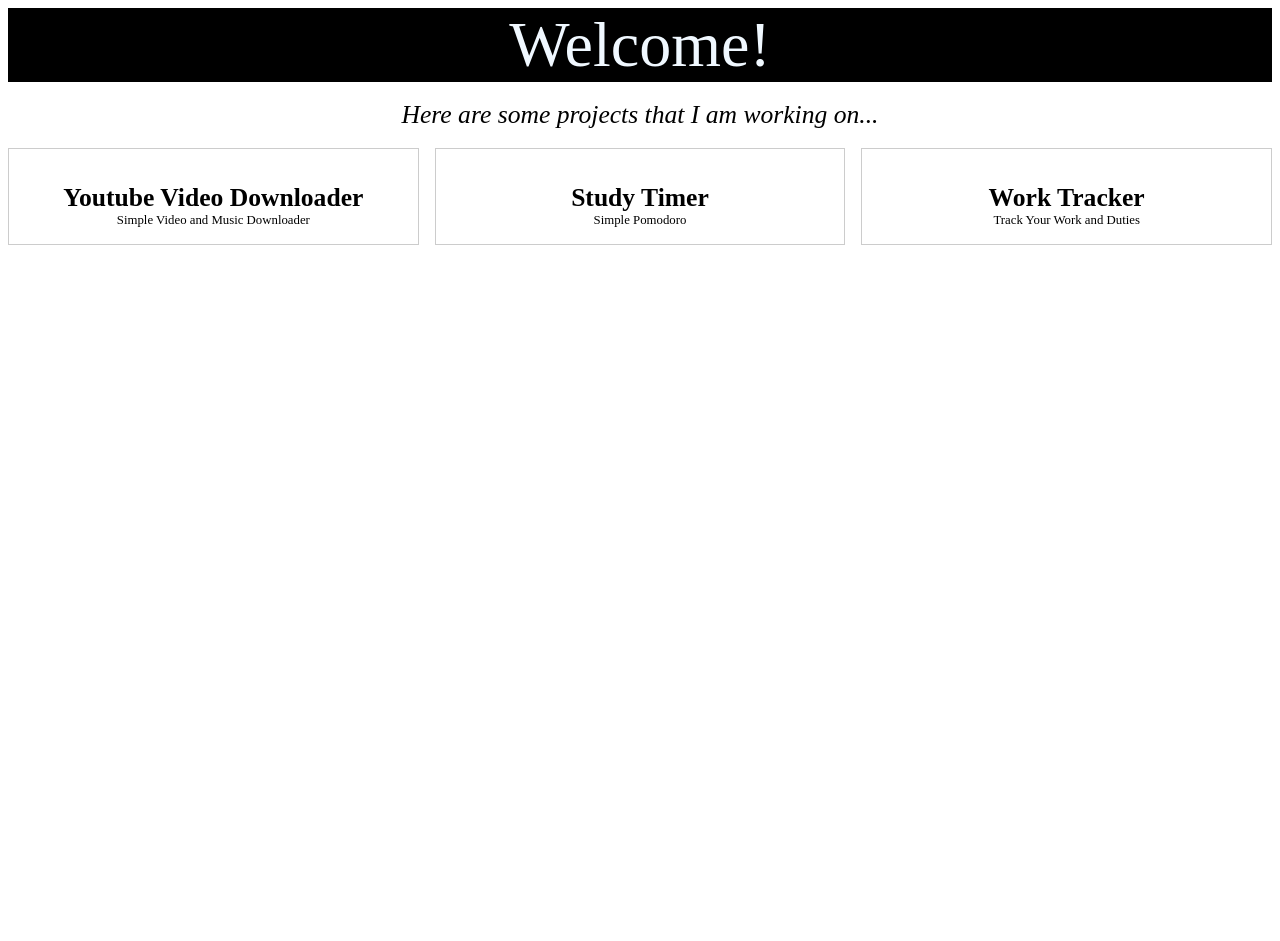
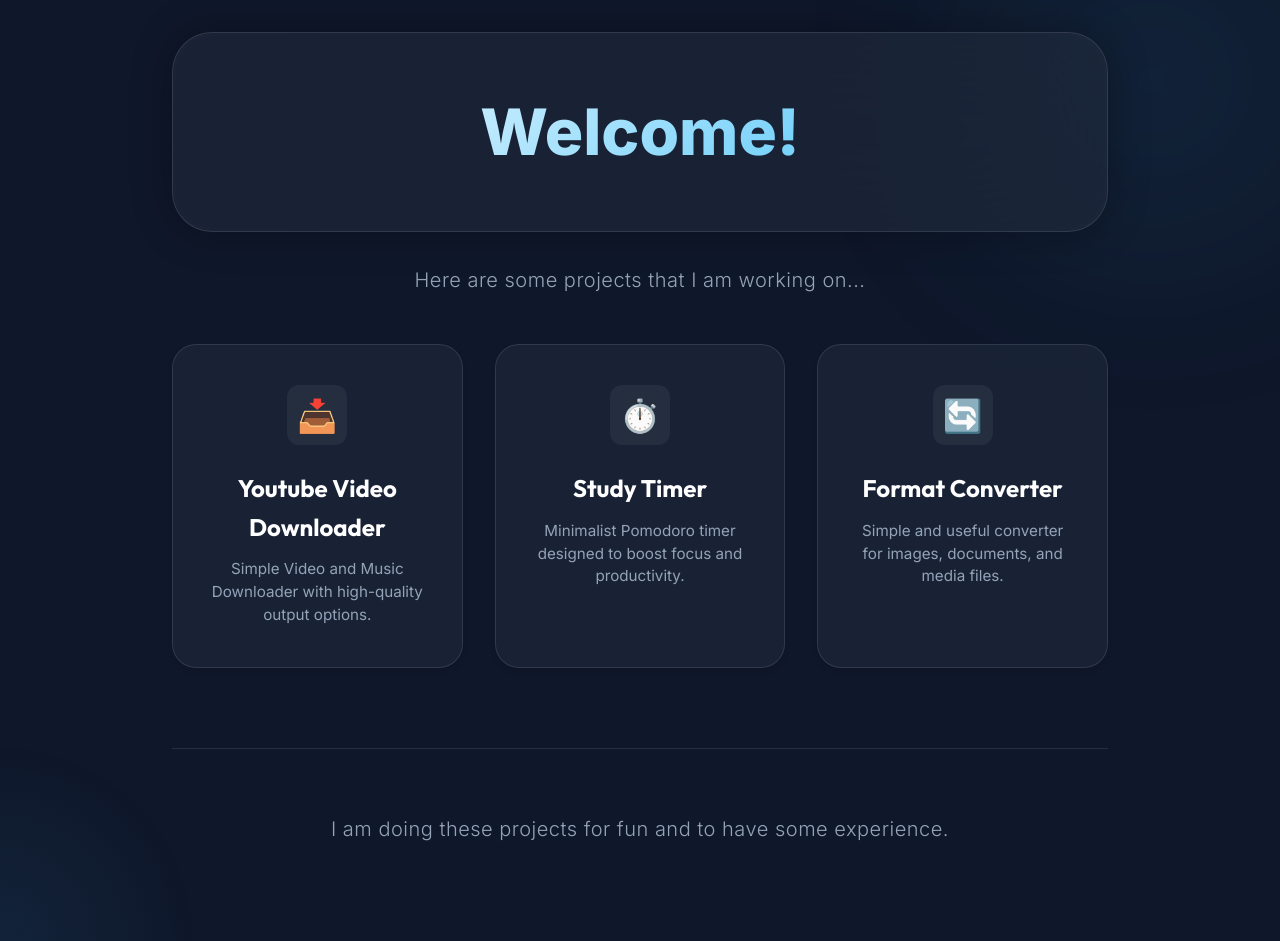
Before and after one commit to nuzkeser/nuzkeser.github.io, a plain HTML site: page index.html in a window 1280 px wide. Before the commit the page ends 800 px from the top, so only its background shows below. Drawn offline with Linux system fonts and the light colour scheme.

Commit message:
5th Commit (Big Update)

```diff
--- a/css/style.css
+++ b/css/style.css
@@ -1,34 +1,188 @@
+@import url('https://fonts.googleapis.com/css2?family=Inter:wght@300;400;600;800&family=Outfit:wght@300;500;700&display=swap');
+
+:root {
+    --bg-color: #0f172a;
+    --card-bg: rgba(30, 41, 59, 0.7);
+    --text-primary: #f8fafc;
+    --text-secondary: #94a3b8;
+    --accent-color: #38bdf8;
+    --accent-glow: rgba(56, 189, 248, 0.2);
+    --border-color: rgba(255, 255, 255, 0.1);
+    --font-heading: 'Outfit', sans-serif;
+    --font-body: 'Inter', sans-serif;
+}
+
+* {
+    margin: 0;
+    padding: 0;
+    box-sizing: border-box;
+}
+
+body {
+    background-color: var(--bg-color);
+    color: var(--text-primary);
+    font-family: var(--font-body);
+    line-height: 1.6;
+    overflow-x: hidden;
+    min-height: 100vh;
+}
+
+/* Background Decoration */
+body::before {
+    content: '';
+    position: fixed;
+    top: -10%;
+    right: -10%;
+    width: 40%;
+    height: 40%;
+    background: radial-gradient(circle at center, var(--accent-glow) 0%, transparent 70%);
+    z-index: -1;
+    filter: blur(100px);
+    animation: pulse 10s infinite alternate;
+}
+
+@keyframes pulse {
+    0% {
+        transform: scale(1);
+        opacity: 0.5;
+    }
+
+    100% {
+        transform: scale(1.2);
+        opacity: 0.8;
+    }
+}
+
+.cursor-glow {
+    position: fixed;
+    width: 400px;
+    height: 400px;
+    background: radial-gradient(circle, rgba(56, 189, 248, 0.08) 0%, transparent 70%);
+    border-radius: 50%;
+    pointer-events: none;
+    transform: translate(-50%, -50%);
+    z-index: -1;
+    transition: width 0.3s, height 0.3s;
+}
+
+.container {
+    max-width: 1000px;
+    margin: 0 auto;
+    padding: 2rem;
+}
+
 .titles {
-    font-size: 5vw;
+    background: var(--card-bg);
+    backdrop-filter: blur(80px);
+    border: 1px solid var(--border-color);
+    border-radius: 40px;
+    padding: 3rem 2rem;
+    position: relative;
     text-align: center;
-    color: aliceblue;
-    background-color: black;
+    box-shadow: 0 0 40px rgba(0, 0, 0, 0.3), inset 0 0 20px rgba(255, 255, 255, 0.02);
+}
+
+.titles h1 {
+    font-size: clamp(2.5rem, 8vw, 4rem);
+    font-weight: 800;
+    margin: 0;
+    background: linear-gradient(135deg, #fff 0%, var(--accent-color) 100%);
+    -webkit-background-clip: text;
+    background-clip: text;
+    -webkit-text-fill-color: transparent;
 }
 
 .little_titles {
-    font-size: 2vw;
+    font-size: clamp(1rem, 2.5vw, 1.25rem);
     text-align: center;
-    font-style: italic;
-    font-family: 'Times New Roman', Times, serif;
+    color: var(--text-secondary);
+    margin: 2rem 0;
+    font-weight: 300;
+    letter-spacing: 0.5px;
 }
 
 .projects {
     display: grid;
-    grid-template-columns: repeat(3, 1fr);
-    grid-gap: 1rem;
+    grid-template-columns: repeat(auto-fit, minmax(280px, 1fr));
+    gap: 2rem;
+    margin-top: 3rem;
 }
 
 .project {
-    border: 1px solid #ccc;
-    padding: 1rem;
+    background: var(--card-bg);
+    backdrop-filter: blur(12px);
+    -webkit-backdrop-filter: blur(12px);
+    border: 1px solid var(--border-color);
+    border-radius: 24px;
+    padding: 2.5rem 2rem;
     text-align: center;
+    transition: all 0.5s cubic-bezier(0.23, 1, 0.32, 1);
+    position: relative;
+    overflow: hidden;
+    box-shadow: 0 4px 6px -1px rgba(0, 0, 0, 0.1), 0 2px 4px -1px rgba(0, 0, 0, 0.06);
+}
+
+.project::before {
+    content: '';
+    position: absolute;
+    top: 0;
+    left: 0;
+    width: 100%;
+    height: 4px;
+    background: linear-gradient(90deg, transparent, var(--accent-color), transparent);
+    opacity: 0;
+    transition: opacity 0.3s ease;
+}
+
+.project:hover {
+    transform: translateY(-10px);
+    border-color: var(--accent-color);
+    box-shadow: 0 10px 30px -10px rgba(0, 0, 0, 0.5);
+}
+
+.project:hover::before {
+    opacity: 1;
+}
+
+.project_icon {
+    width: 60px;
+    height: 60px;
+    background: rgba(255, 255, 255, 0.05);
+    border-radius: 12px;
+    margin: 0 auto 1.5rem;
+    display: flex;
+    align-items: center;
+    justify-content: center;
+    font-size: 2rem;
+    color: var(--accent-color);
 }
 
 .project_title {
-    font-size: 2vw;
-    font-weight: bold;
+    font-family: var(--font-heading);
+    font-size: 1.5rem;
+    font-weight: 700;
+    margin-bottom: 0.75rem;
+    color: #fff;
 }
 
 .project_description {
-    font-size: 1vw;
+    font-size: 0.95rem;
+    color: var(--text-secondary);
+    line-height: 1.5;
 }
+
+/* Footer style for the status message at the bottom */
+.status_message {
+    margin-top: 5rem;
+    text-align: center;
+    padding: 2rem;
+    border-top: 1px solid var(--border-color);
+    font-size: 0.9rem;
+    color: var(--text-secondary);
+}
+
+@media (max-width: 768px) {
+    .container {
+        padding: 1rem;
+    }
+}
--- a/index.html
+++ b/index.html
@@ -1,38 +1,56 @@
 <!doctype html>
-
-<html>
+<html lang="en">
 
 <head>
+    <meta charset="UTF-8">
+    <meta name="viewport" content="width=device-width, initial-scale=1.0">
     <title>My Website</title>
+    <meta name="description"
+        content="Portfolio of creative projects including video downloaders, study tools, and file converters.">
     <link rel="stylesheet" href="css/style.css">
 </head>
 
 <body>
+    <div class="container">
+        <header>
             <div class="titles">
-        Welcome!
+                <h1>Welcome!</h1>
             </div>
-    <br>
             <div class="little_titles">
                 Here are some projects that I am working on...
             </div>
-    <br>
-    <div class="projects">
+        </header>
+
+        <main class="projects">
             <div class="project">
-            <img src="" alt="">
+                <div class="project_icon">📥</div>
                 <div class="project_title">Youtube Video Downloader</div>
-            <div class="project_description">Simple Video and Music Downloader</div>
-        </div>
-        <div class="project">
-            <img src="" alt="">
-            <div class="project_title">Study Timer</div>
-            <div class="project_description">Simple Pomodoro</div>
-        </div>
-        <div class="project">
-            <img src="" alt="">
-            <div class="project_title">Work Tracker</div>
-            <div class="project_description">Track Your Work and Duties</div>
+                <div class="project_description">Simple Video and Music Downloader with high-quality output options.
                 </div>
             </div>
+
+            <div class="project">
+                <div class="project_icon">⏱️</div>
+                <div class="project_title">Study Timer</div>
+                <div class="project_description">Minimalist Pomodoro timer designed to boost focus and productivity.
+                </div>
+            </div>
+
+            <div class="project">
+                <div class="project_icon">🔄</div>
+                <div class="project_title">Format Converter</div>
+                <div class="project_description">Simple and useful converter for images, documents, and media files.
+                </div>
+            </div>
+        </main>
+
+        <footer class="status_message">
+            <div class="little_titles">
+                I am doing these projects for fun and to have some experience.
+            </div>
+        </footer>
+    </div>
+    <script src="scripts/main.js"></script>
 </body>
 
 </html>
--- a/scripts/main.js
+++ b/scripts/main.js
@@ -0,0 +1,60 @@
+document.addEventListener('DOMContentLoaded', () => {
+    // Reveal performance for project cards
+    const projects = document.querySelectorAll('.project');
+
+    const observerOptions = {
+        threshold: 0.1,
+        rootMargin: '0px 0px -50px 0px'
+    };
+
+    const observer = new IntersectionObserver((entries) => {
+        entries.forEach((entry, index) => {
+            if (entry.isIntersecting) {
+                setTimeout(() => {
+                    entry.target.style.opacity = '1';
+                    entry.target.style.transform = 'translateY(0)';
+                }, index * 100);
+                observer.unobserve(entry.target);
+            }
+        });
+    }, observerOptions);
+
+    projects.forEach(project => {
+        // Set initial state for animation
+        project.style.opacity = '0';
+        project.style.transform = 'translateY(30px)';
+        project.style.transition = 'all 0.6s cubic-bezier(0.23, 1, 0.32, 1)';
+        observer.observe(project);
+    });
+
+    // Subtle 3D tilt effect for project cards
+    projects.forEach(project => {
+        project.addEventListener('mousemove', (e) => {
+            const rect = project.getBoundingClientRect();
+            const x = e.clientX - rect.left;
+            const y = e.clientY - rect.top;
+
+            const centerX = rect.width / 2;
+            const centerY = rect.height / 2;
+
+            const rotateX = (y - centerY) / 10;
+            const rotateY = (centerX - x) / 10;
+
+            project.style.transform = `perspective(1000px) rotateX(${rotateX}deg) rotateY(${rotateY}deg) translateY(-12px) scale(1.02)`;
+        });
+
+        project.addEventListener('mouseleave', () => {
+            project.style.transform = `perspective(1000px) rotateX(0deg) rotateY(0deg) translateY(0) scale(1)`;
+        });
+    });
+
+    // Add a trailing glow effect to the mouse
+    const glow = document.createElement('div');
+    glow.className = 'cursor-glow';
+    document.body.appendChild(glow);
+
+    document.addEventListener('mousemove', (e) => {
+        glow.style.left = e.clientX + 'px';
+        glow.style.top = e.clientY + 'px';
+    });
+});
```
Lines whose indentation alone changed are shown as unchanged.
